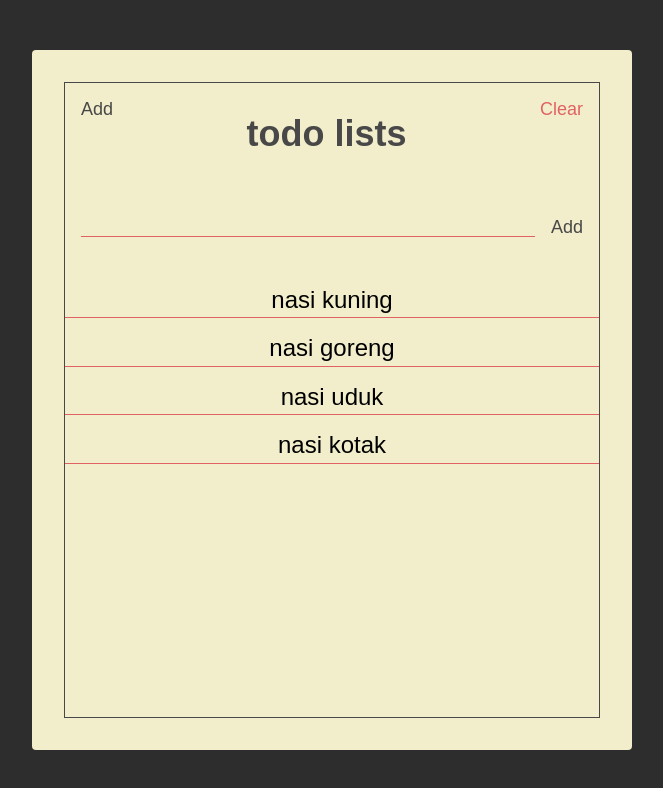
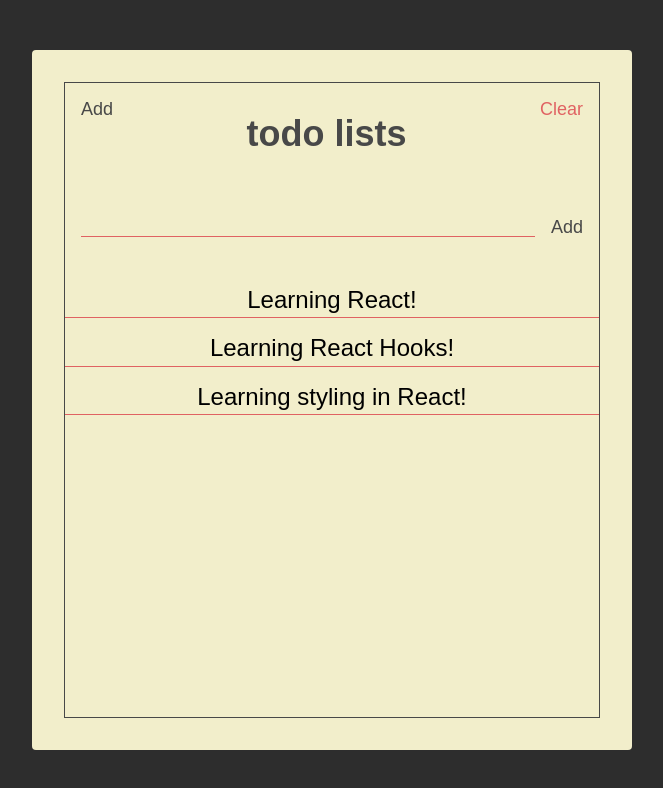
Before and after one commit to gilangp1/React-todolist, a React (Create React App) app: page / in a window 1280 px wide. Shown: the top 788 px of the page, without its empty margins (308-971 px from the left). Built offline with nearby package versions, Linux system fonts and the light colour scheme.

Commit message:
merefactor TodoList  dan todos component

```diff
--- a/src/components/TodoForm.jsx
+++ b/src/components/TodoForm.jsx
@@ -11,6 +11,7 @@
       return;
     }
 
+    addTodo(value);
     alert(value);
     setValue("");
   };
--- a/src/components/Todos.jsx
+++ b/src/components/Todos.jsx
@@ -1,21 +1,9 @@
 import React from "react";
+import PropTypes from "prop-types";
+
 import Todo from "./Todo";
 
-const Todos = () => {
-  const todos = [
-    {
-      text: "nasi kuning"
-    },
-    {
-      text: "nasi goreng"
-    },
-    {
-      text: "nasi uduk"
-    },
-    {
-      text: "nasi kotak"
-    }
-  ];
+const Todos = ({ todos }) => {
   return (
     <section className="todos">
       {todos.map(todo => {
@@ -25,4 +13,12 @@
   );
 };
 
+Todos.propTypes = {
+  todos: PropTypes.arrayOf(
+    PropTypes.shape({
+      text: PropTypes.string
+    })
+  )
+};
+
 export default Todos;
--- a/src/pages/TodoList.jsx
+++ b/src/pages/TodoList.jsx
@@ -1,4 +1,4 @@
-import React from "react";
+import React, { useState } from "react";
 
 import Paper from "../components/Paper";
 import Header from "../components/Header";
@@ -6,11 +6,17 @@
 import Todos from "../components/Todos";
 
 const TodoList = () => {
+  const [todos, setTodos] = useState([
+    { text: "Learning React!" },
+    { text: "Learning React Hooks!" },
+    { text: "Learning styling in React! " }
+  ]);
+
   return (
     <Paper>
       <Header />
       <TodoForm />
-      <Todos />
+      <Todos todos={todos} />
     </Paper>
   );
 };
```
